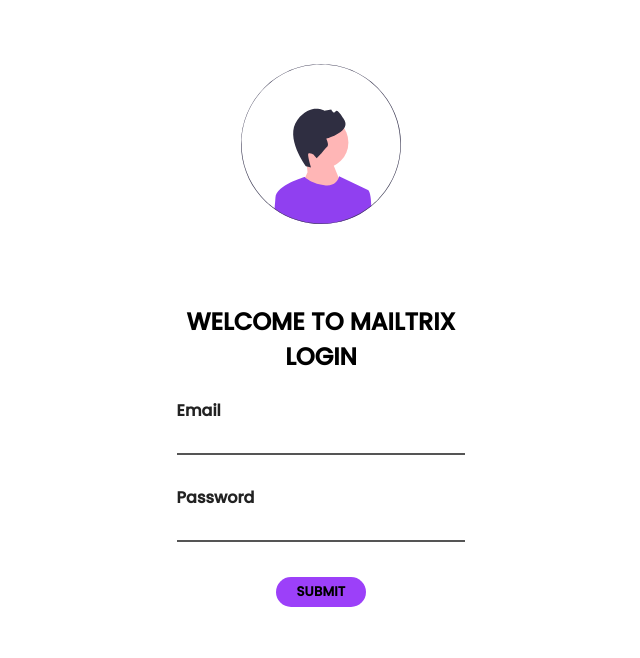
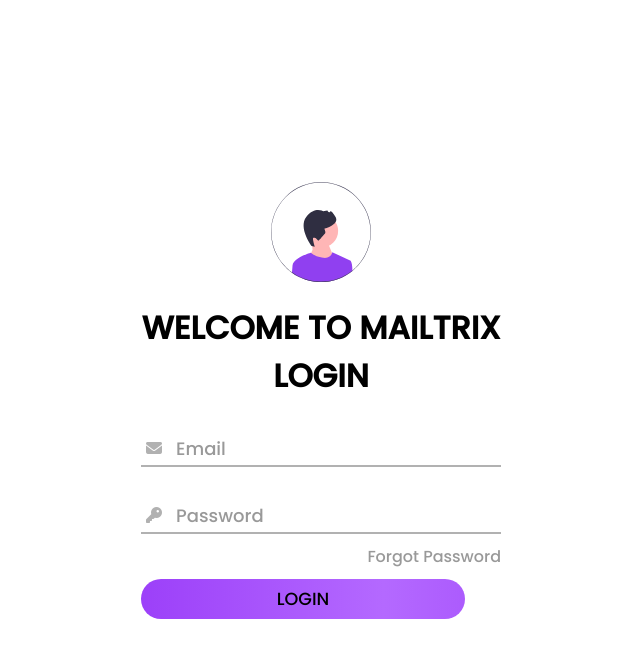
Before and after one commit to Sankar-2006/Mailtrix, a plain HTML site: page frontend/loginpage/login.html in a window 1280 px wide. Shown: the whole page, without its empty margins (319-959 px from the left). Drawn offline with Linux system fonts and the light colour scheme.

Commit message:
added login page with validations

```diff
--- a/frontend/loginpage/login.css
+++ b/frontend/loginpage/login.css
@@ -13,6 +13,7 @@
 
 body {
     height: 100vh;
+    width: 100vw;
     background-color: #fff;
     display: flex;
     align-items: center;
@@ -22,74 +23,114 @@ body {
 }
 
 img {
-    height: 160px;
-    width: 160px;
-    position: absolute;
-    top: 8%;
+    width: 100px;
+    user-select: none;
 }
 
 section {
     text-align: center;
 }
 
-section h2 {
-    margin: 20px;
-    padding: 10px;
+form {
+    width: 360px;
+}
+
+section form h2 {
+    margin: 15px 0 0 0;
+    font-size: 2rem;
     text-transform: uppercase;
     user-select: none;
-    transform: translateY(45%);
-}
-
-form {
-    transform: translateY(25px);
 }
 
 form .inptCont {
     display: flex;
     flex-direction: column;
-    text-align: left;
-    padding: 10px;
-    margin: 10px;
+    padding: 5px 0;
+    position: relative;
+    border-bottom: 2px solid #b1b1b1;
+    margin: 30px 0 0 0;
+    transition: .3s ease-in-out;
 }
 
-form .inptCont label {
-    /* user-select: none; */
-    color: #222;
-    transition: .2s ease-in-out;
-    font-weight: 600;
-    /* transform: translateY(25px); */
-}
-
-form .inptCont input {
-    outline: none;
-    border: none;
-    background-color: none;
-    padding: 5px;
-    cursor: text;
-    font-family: 'poppins', sans-serif;
-    border-bottom: 2px solid #555;
-    transition: .2s ease-in-out;
-}
-
-form .inptCont input:focus {
+.inptCont.focus {
     border-bottom-color: var(--mainColor);
 }
 
-/*
-form .inptCont input:focus label {
-    transform: translateY(-25px);
-}  */
+.inptCont i {
+    color: #b1b1b1;
+    text-align: left;
+    position: absolute;
+    top: 5px;
+    margin: 5px;
+    transition: .3s ease-in-out;
+}
 
-form button[type="submit"] {
-    height: 30px;
-    width: 90px;
+.inptCont.focus i {
+    color: var(--mainColor);
+}
+
+.inptCont label {
+    position: absolute;
+    left: 35px;
+    user-select: none;
+    color: #999;
+    font-size: 18px;
+    cursor: text;
+    transition: .3s ease-in-out;
+}
+
+.inptCont.focus label {
+    top: -25px;
+    color: var(--mainColor);
+}
+
+.inptCont div input {
+    width: 300px;
+    outline: none;
+    background: none;
+    border: none;
+    margin-left: 15px;
+    color: var(--mainColor);
+}
+
+form p {
+    text-align: left;
+    font-size: 15px;
+    user-select: none;
+    color: red;
+}
+
+form a {
+    display: block;
+    margin: 10px 0 0 0;
+    text-align: right;
+    text-decoration: none;
+    color: #999;
+    transition: .2s;
+    user-select: none
+}
+
+a:hover {
+    color: var(--mainColor);
+}
+
+form button {
+    display: block;
+    width: 90%;
+    height: 40px;
+    border-radius: 20px;
     outline: none;
     border: none;
-    border-radius: 45px;
-    background-color: var(--mainColor);
-    font-weight: 600;
+    margin-top: 10px;
     cursor: pointer;
-    letter-spacing: .1px;
     text-transform: uppercase;
-    transform: translateY(50%);
+    font-size: 1.1rem;
+    background-image: linear-gradient(to right, var(--mainColor), rgb(180, 105, 255), var(--mainColor));
+    background-size: 150%;
+    user-select: none;
+    transition: .3s ease-in-out;
 }
+
+form button:hover {
+    background-position: right;
+}
--- a/frontend/loginpage/login.html
+++ b/frontend/loginpage/login.html
@@ -5,23 +5,33 @@
     <title>Mailtrix - Login</title>
 
     <link rel="stylesheet" href="login.css">
+    <link rel="stylesheet" href="https://cdnjs.cloudflare.com/ajax/libs/font-awesome/6.4.0/css/all.min.css">
 
 </head>
 
 <body>
-    <img src="../Images/img8.svg" alt="User">
     <section>
-        <h2>Welcome to Mailtrix<br>Login</h2>
-        <form id="form">
-            <div class="inptCont">
-                <label for="emailInpt" id="label one">Email</label>
-                <input type="email" id="emailInpt input">
+        <img src="../Images/img8.svg" alt="User">
+        <form id="form" action="../main/inbox.html">
+            <h2>Welcome to Mailtrix<br>Login</h2>
+            <div class="inptCont inptCont-one">
+                <i class="fa-solid fa-envelope"></i>
+                <div class="inptset">
+                    <label for="emailInpt" id="label" class="label-one">Email</label>
+                    <input type="email" id="emailInpt" class="input">
+                </div>
             </div>
-            <div class="inptCont">
-                <label for="passInpt" id="label two">Password</label>
-                <input type="email" id="passInpt input">
+            <p id="errorMail"></p>
+            <div class="inptCont inptCont-two">
+                <i class="fa-solid fa-key"></i>
+                <div class="inptset">
+                    <label for="passInpt" id="label" class="label-two">Password</label>
+                    <input type="password" id="passInpt" class="input">
+                </div>
             </div>
-            <button type="submit" id="button">submit</button>
+            <p id="errorPass"></p>
+            <a href="#">Forgot Password</a>
+            <button type="submit" id="button">login</button>
         </form>
     </section>
     <script src="login.js"></script>
--- a/frontend/loginpage/login.js
+++ b/frontend/loginpage/login.js
@@ -0,0 +1,82 @@
+const inputs = document.querySelectorAll('.input');
+const mailContain = document.querySelector('.inptCont-one');
+const passContain = document.querySelector('.inptCont-two');
+const mailInput = document.querySelector('#emailInpt');
+const passInput = document.querySelector('#passInpt');
+const mailIcon = document.querySelector('.fa-envelope');
+const keyIcon = document.querySelector('.fa-key');
+const mailLabel = document.querySelector('.label-one');
+const passLabel = document.querySelector('.label-two');
+const errmsgMail = document.querySelector('#errorMail');
+const errmsgPass = document.querySelector('#errorPass');
+const button = document.querySelector('#button');
+
+inputs.forEach(input => {
+    input.addEventListener('focus', () => {
+        const addClass = input.parentNode.parentNode;
+        addClass.classList.add('focus');
+    })
+    input.addEventListener('blur', () => {
+        const removeClass = input.parentNode.parentNode;
+        if (input.value === "") {
+            removeClass.classList.remove('focus');
+        }
+    })
+})
+
+/******************* ---VALIDATION--- ******************* */
+
+
+
+function checkEmptyFun() {
+    if (mailInput.value === "") {
+        errmsgMail.innerHTML = "Email cannot be Empty";
+        // mailContain.style.borderBottomColor = "red";
+        // mailContain.style.transition = "none";
+        mailIcon.style.color = "red";
+        mailIcon.style.transition = "none";
+        // mailLabel.style.color = "red"
+    } else {
+        checkCrtFormFun();
+    }
+
+    if (passInput.value === "") {
+        errmsgPass.innerHTML = "Password cannot be Empty";
+        // passContain.style.borderBottomColor = "red";
+        // passContain.style.transition = "none";
+        keyIcon.style.color = "red";
+        keyIcon.style.transition = "none";
+        // passLabel.style.color = "red"
+    } else {
+        checkCrtFormFun();
+    }
+}
+
+function checkCrtFormFun() {
+
+    let isCrtMail = '';
+    let isCrtPass = true;
+
+    if (isCrtMail != true) {
+        errmsgMail.innerHTML = "Email is incorrect or does not Exists";
+        // mailContain.style.borderBottomColor = "red";
+        // mailContain.style.transition = "none";
+        mailIcon.style.color = "red";
+        mailIcon.style.transition = "none";
+        // mailLabel.style.color = "red"
+    }
+
+    if (isCrtPass != true) {
+        errmsgPass.innerHTML = "Password is Incorrect";
+        // passContain.style.borderBottomColor = "red";
+        // passContain.style.transition = "none";
+        keyIcon.style.color = "red";
+        keyIcon.style.transition = "none";
+        // passLabel.style.color = "red"
+    }
+}
+
+button.addEventListener('click', (e) => {
+    e.preventDefault();
+    checkEmptyFun();
+})
```
